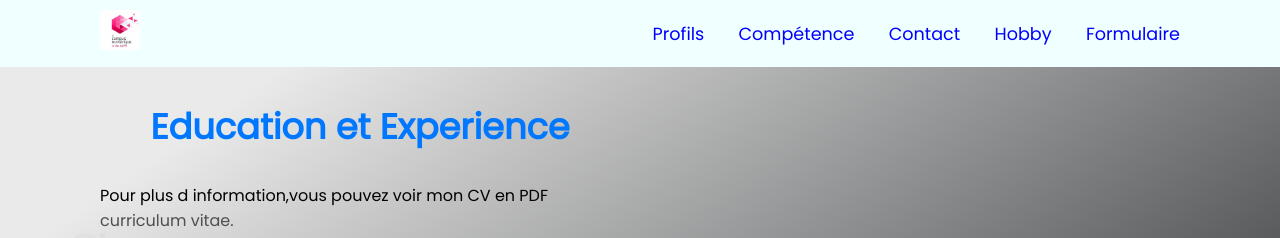
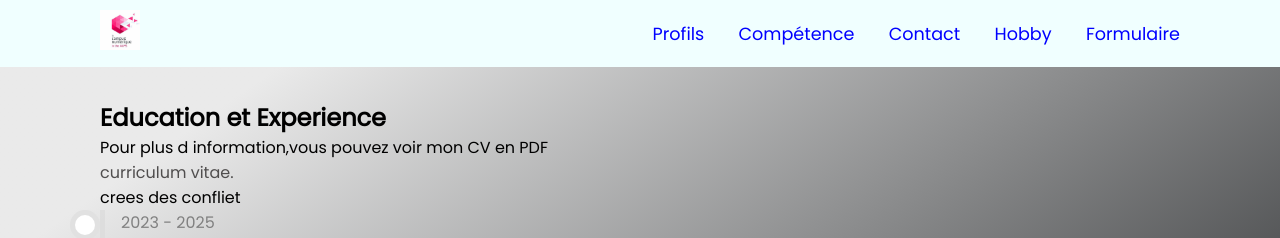
Before and after one commit to Sebastien73/cv_campus_gh, a plain HTML site: page pages/cvs/cv_abou/page/hobby.html in a window 1280 px wide. Shown: the top 238 px of the page. Drawn offline with Linux system fonts and the light colour scheme; a web font is replaced by a local one.

Commit message:
modif abou

```diff
--- a/pages/cvs/cv_abou/page/hobby.html
+++ b/pages/cvs/cv_abou/page/hobby.html
@@ -24,11 +24,11 @@
     </header>
     <section class="education">
         <div class="ContentTimeline">
-          <h1 class="title">Education et Experience</h1>
+          <h1 class="titfle">Education et Experience</h1>
         <p class="subtitle">Pour plus d information,vous pouvez voir mon CV en PDF <a href="#" class="link">curriculum
                 vitae.</a></p>
 
-
+<p>crees des confliet </p>
         <ol class="timeline">
             <li class="bloc-li">
                 <div class="date">2023 - 2025</div>
```
